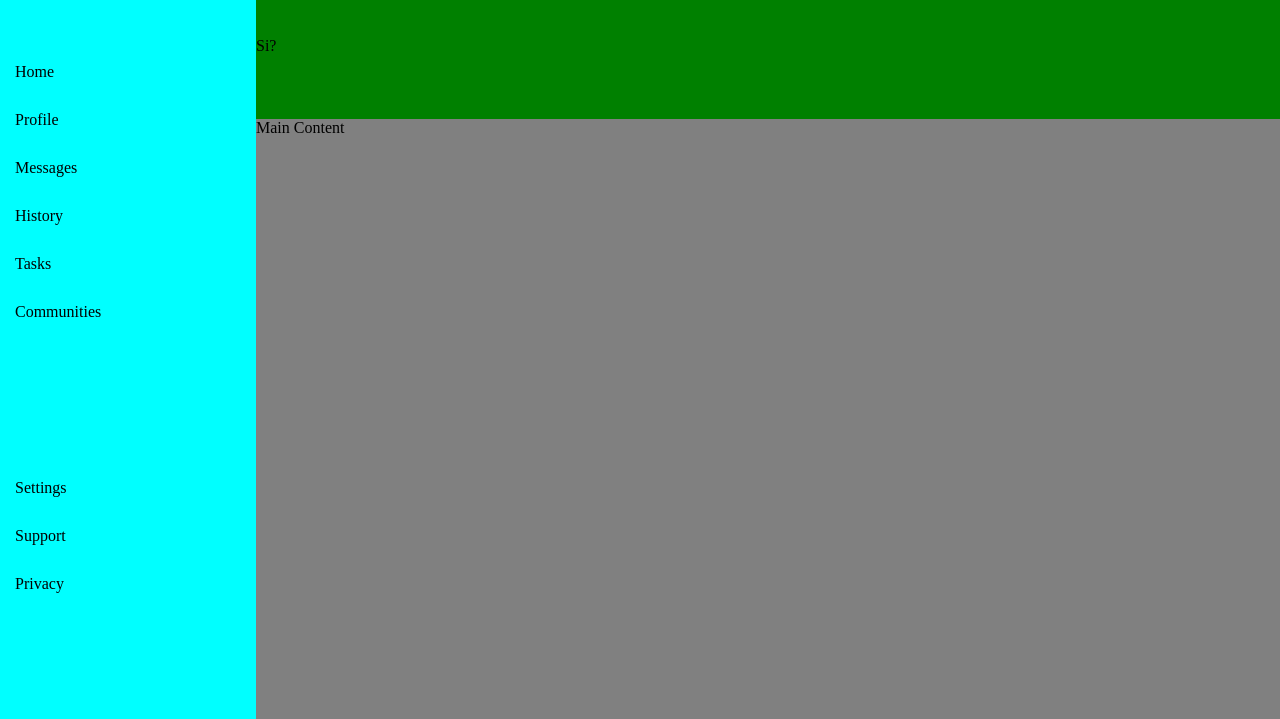
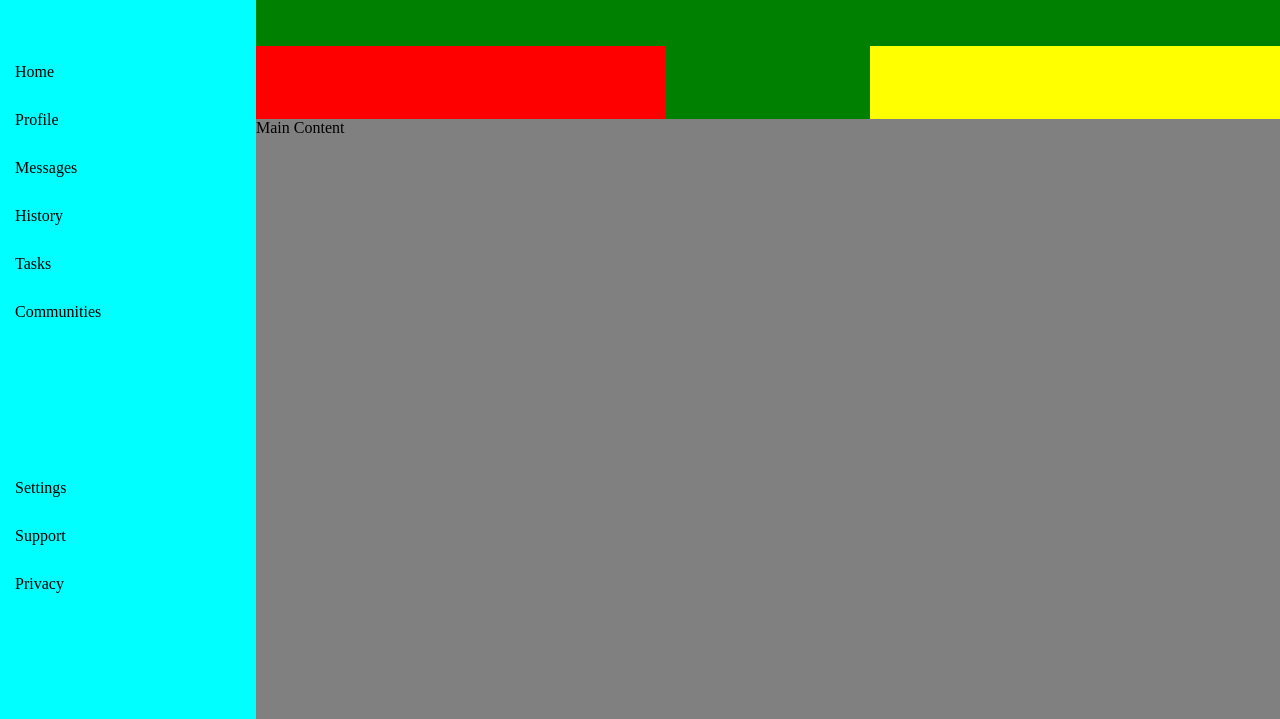
Before and after one commit to jesusfonser/admin-dashboard, a plain HTML site: page index.html in a window 1280 px wide. Shown: the part 81-800 px from the top of the page. Drawn offline with Linux system fonts and the light colour scheme.

Commit message:
Esboza el header y sus subsecciones

```diff
--- a/index.html
+++ b/index.html
@@ -40,7 +40,11 @@
                     <li>Antonio Pérez</li>
                 </ul>
             </div>
-            <div class="header-botoncicos">Si?</div>
+            <div class="header-bottom">
+                <div class="header-saludo"></div>
+                <div></div>
+                <div class="header-buttons"></div>
+            </div>
         </div>
 
         <div class="main-content">Main Content</div>
--- a/style.css
+++ b/style.css
@@ -51,3 +51,18 @@ body{
 .header-searchbar input{
     width: 80%;
 }
+
+.header-bottom{
+    display: grid;
+    grid-template-columns: 2fr 1fr 2fr;
+}
+
+.header-saludo{
+    grid-column: 1 / 2;
+    background-color: red;
+}
+
+.header-buttons{
+    grid-column: 3 / 4;
+    background-color: yellow;
+}
```
